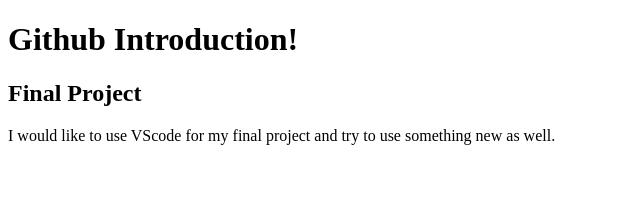
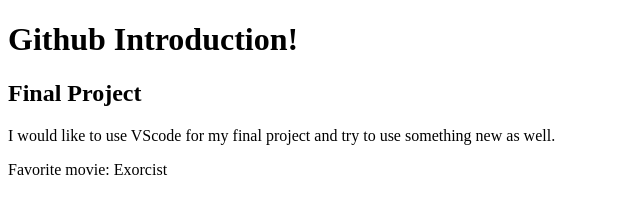
Before and after one commit to SRAZO11/CS3338-first-project, a plain HTML site: page index.html in a window 1280 px wide. Shown: the whole page, without its empty margins (0-640 px from the left). Drawn offline with Linux system fonts and the light colour scheme.

Commit message:
Add favorite movie

```diff
--- a/index.html
+++ b/index.html
@@ -9,5 +9,8 @@
     <h1>Github Introduction!</h1>
     <h2>Final Project</h2>
     <p>I would like to use VScode for my final project and try to use something new as well.</p>
+	<div>Favorite movie: Exorcist</div>
+
+
 </body>
 </html>
```
